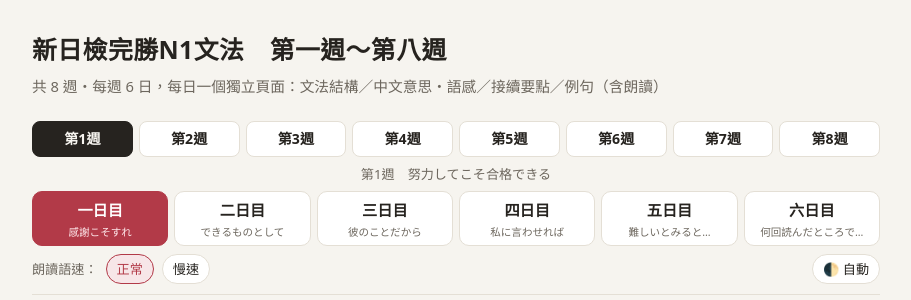
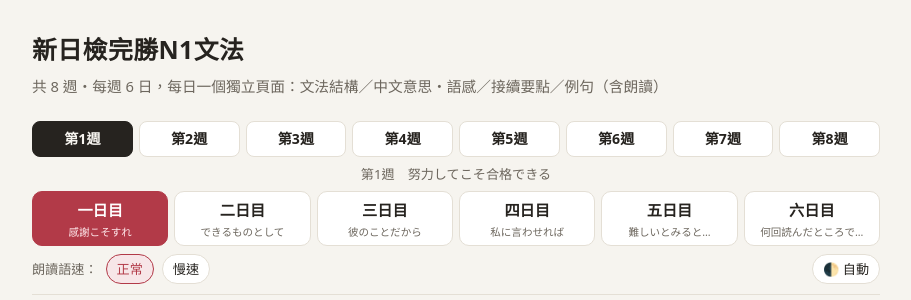
Before and after one commit to pepechen02/Nihongo-Bunpo-W1, a plain HTML site: page index.html in a window 1280 px wide. Shown: the top 300 px of the page, without its empty margins (184-1095 px from the left). Drawn offline with Linux system fonts and the light colour scheme.

Commit message:
Update index.html

```diff
--- a/index.html
+++ b/index.html
@@ -124,7 +124,7 @@ body{margin:0;background:var(--bg);color:var(--ink);
 <body>
 <div class="wrap">
   <div class="top">
-    <h1>新日檢完勝N1文法　第一週～第八週</h1>
+    <h1>新日檢完勝N1文法</h1>
     <p>共 8 週・每週 6 日，每日一個獨立頁面：文法結構／中文意思・語感／接續要點／例句（含朗讀）</p>
   </div>
   <div class="toolbar">
```
